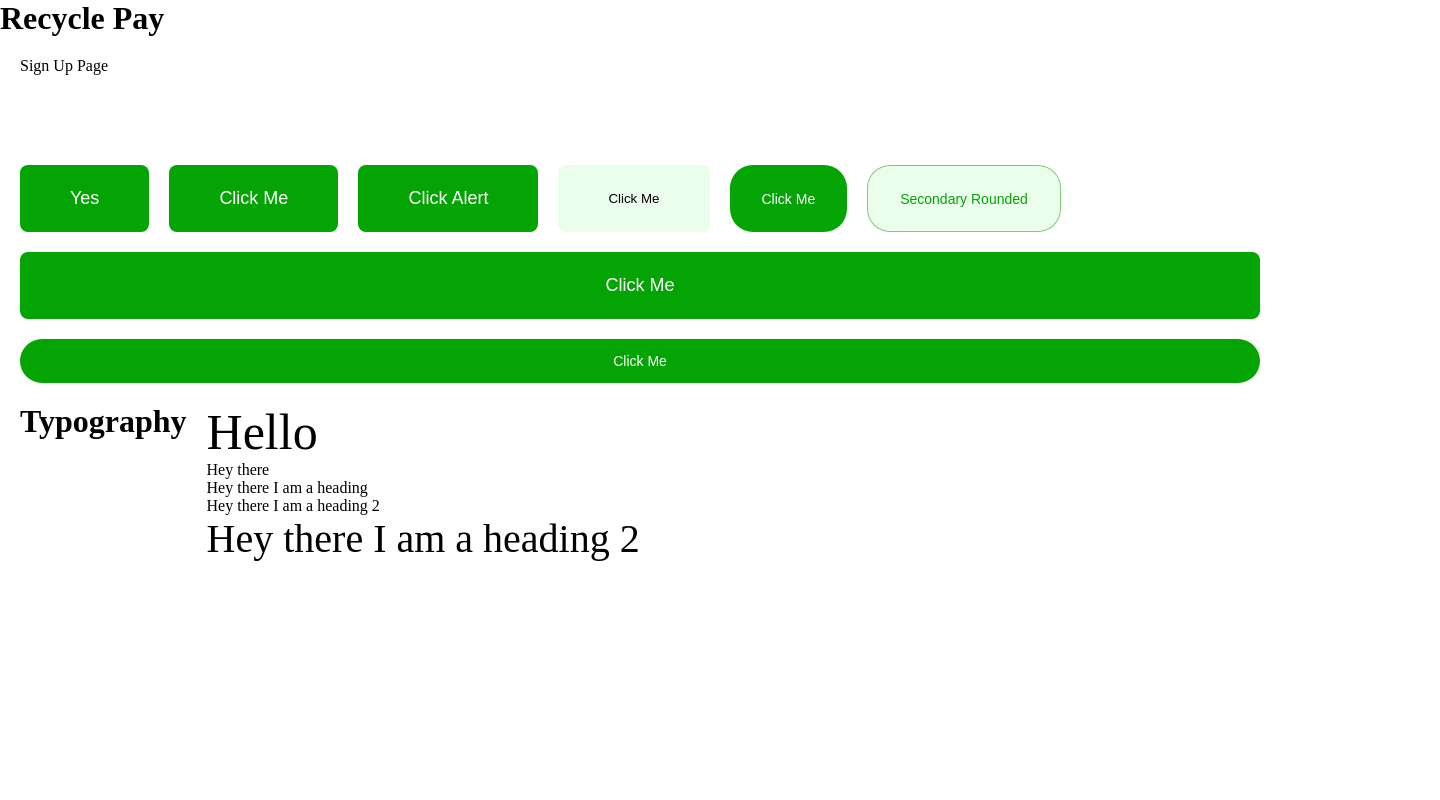
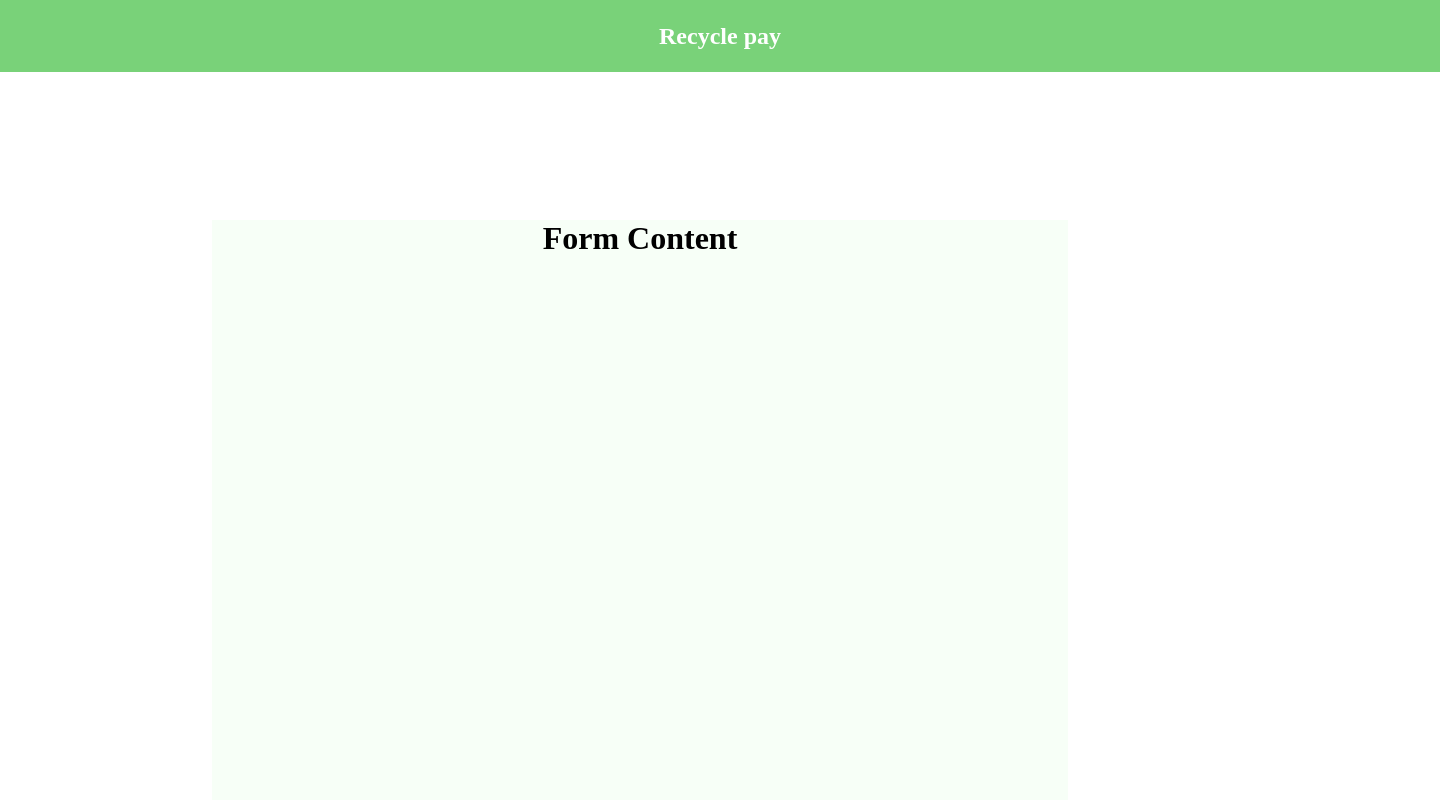
Before and after one commit to teddyrugged/Recycle-pay-react-app, a React (Create React App) app: page / in a window 1280 px wide. Shown: the top 800 px of the page, 1440 px wide, since content can reach past the window. Built offline with nearby package versions, Linux system fonts and the light colour scheme.

Commit message:
added a signup layout

```diff
--- a/src/App.jsx
+++ b/src/App.jsx
@@ -3,7 +3,6 @@
 
 const App = () => (
   <div className="App">
-    <h1>Recycle Pay</h1>
     <Routes>
       <Route path="/" element={<SignUpPage />} />
       <Route path="/page-2" element={<AnotherPage />} />
--- a/src/pages/Auth/SignUpPage/index.jsx
+++ b/src/pages/Auth/SignUpPage/index.jsx
@@ -1,5 +1,6 @@
 import React from 'react';
 import { Button, Text } from 'components';
+import './signup.css';
 
 export const SignUpPage = () => (
   <div
@@ -7,7 +8,15 @@
       padding: 20,
     }}
   >
-    Sign Up Page
+    <div className="nav-container">
+      <nav>
+        <h1>Recycle pay</h1>
+      </nav>
+
+      <div className="form-container">
+        <h1>Form Content</h1>
+      </div>
+    </div>
     <br />
     <br />
     <br />
--- /dev/null
+++ b/src/pages/Auth/SignUpPage/signup.css
@@ -0,0 +1,27 @@
+.form-container {
+  height: 600px;
+  width: 856px;
+  margin: 0 auto;
+  background: #ebfeeb66;
+  text-align: center;
+  display: flex;
+  flex-direction: column;
+  align-items: center;
+  padding: 0;
+  margin-top: 200px;
+}
+
+div nav {
+  background: #79d279;
+  position: absolute;
+  width: 1440px;
+  margin: 0 auto;
+  height: 72px;
+  left: 0px;
+  top: 0px;
+  right: 0px;
+  color: #fff;
+  display: flex;
+  justify-content: center;
+  align-items: center;
+}
```
Also changed, not shown: 1 other file (tests, documents, lock files or other folders).
